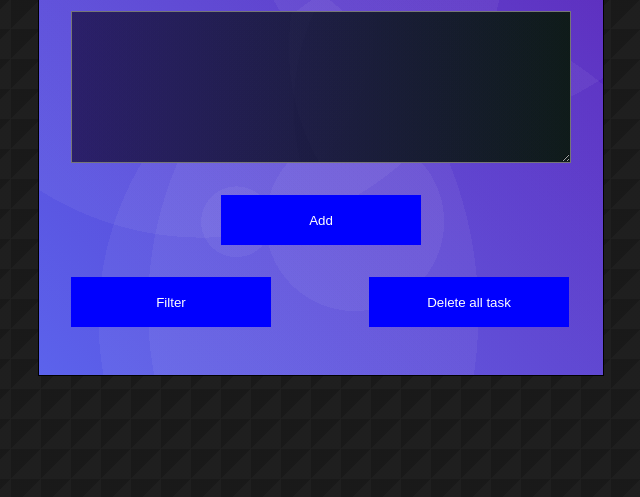
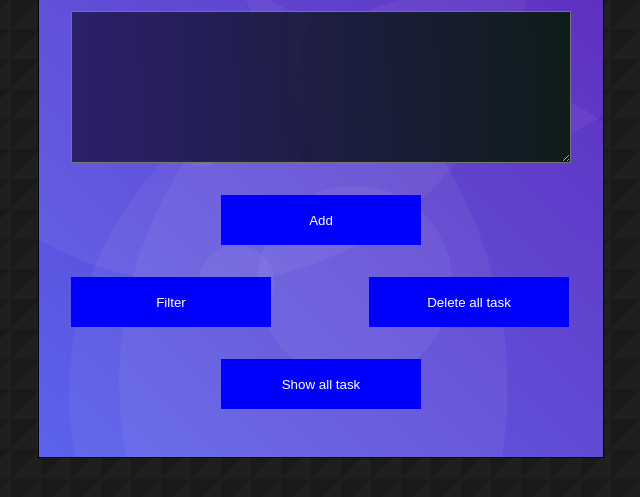
Before and after one commit to Rahil-Huseynov/Form_LocalStorage, a plain HTML site: page index.html in a window 1280 px wide. Shown: the part 271-768 px from the top of the page, without its empty margins (319-959 px from the left). Drawn offline with Linux system fonts and the light colour scheme.

Commit message:
Fix all problems

```diff
--- a/index.html
+++ b/index.html
@@ -38,6 +38,7 @@
 
                         </div>
 
+
                     </div>
 
                 </form>
@@ -55,6 +56,12 @@
                         <button id="button3">Delete all task</button>
 
                     </div>
+
+                </div>
+
+                <div class="addbutton_container" id="button">
+
+                    <button id="buttonshowtask">Show all task</button>
 
                 </div>
 
--- a/index.js
+++ b/index.js
@@ -16,6 +16,7 @@ const input = document.getElementById('nameinput')
 
 const input1 = document.getElementById('descriptioninput')
 
+const buttonshowtask = document.getElementById('buttonshowtask')
 
 let objtask = {};
 
@@ -326,11 +327,13 @@ const savetask = (id) => {
     }
 }
 
-document.addEventListener('DOMContentLoaded', () => {
+buttonshowtask.addEventListener('click', () => {
 
     const savedTasks = localStorage.getItem('tasks');
 
+
     if (savedTasks) {
+        document.getElementById('items_container').style.display = 'block'
         tasks = JSON.parse(savedTasks);
         listTasks();
     }
--- a/style.css
+++ b/style.css
@@ -114,11 +114,10 @@ span {
   gap: 6rem;
 }
 
+#buttonshowtask{
+  margin-top: 1rem;
+}
 
-.addbutton_container {
-  display: flex;
-  justify-content: center;
-}
 
 /* (inputun hərəki) */
 
```
